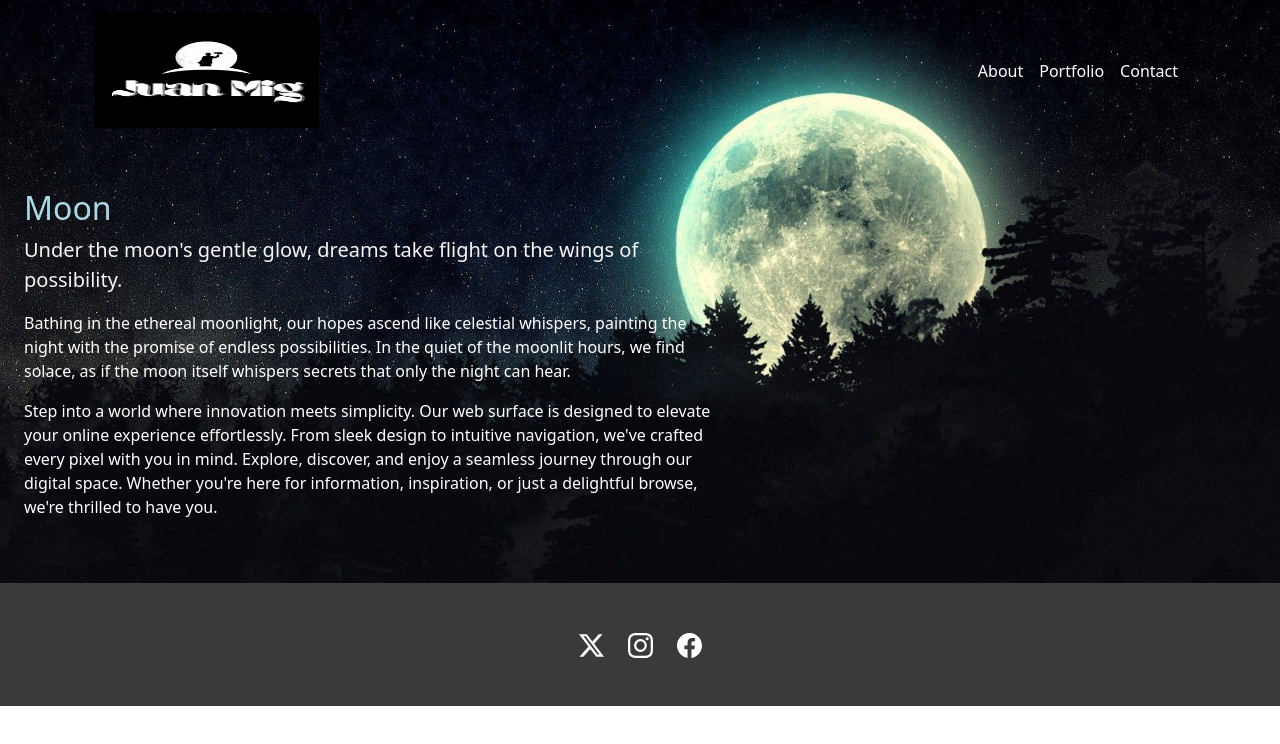
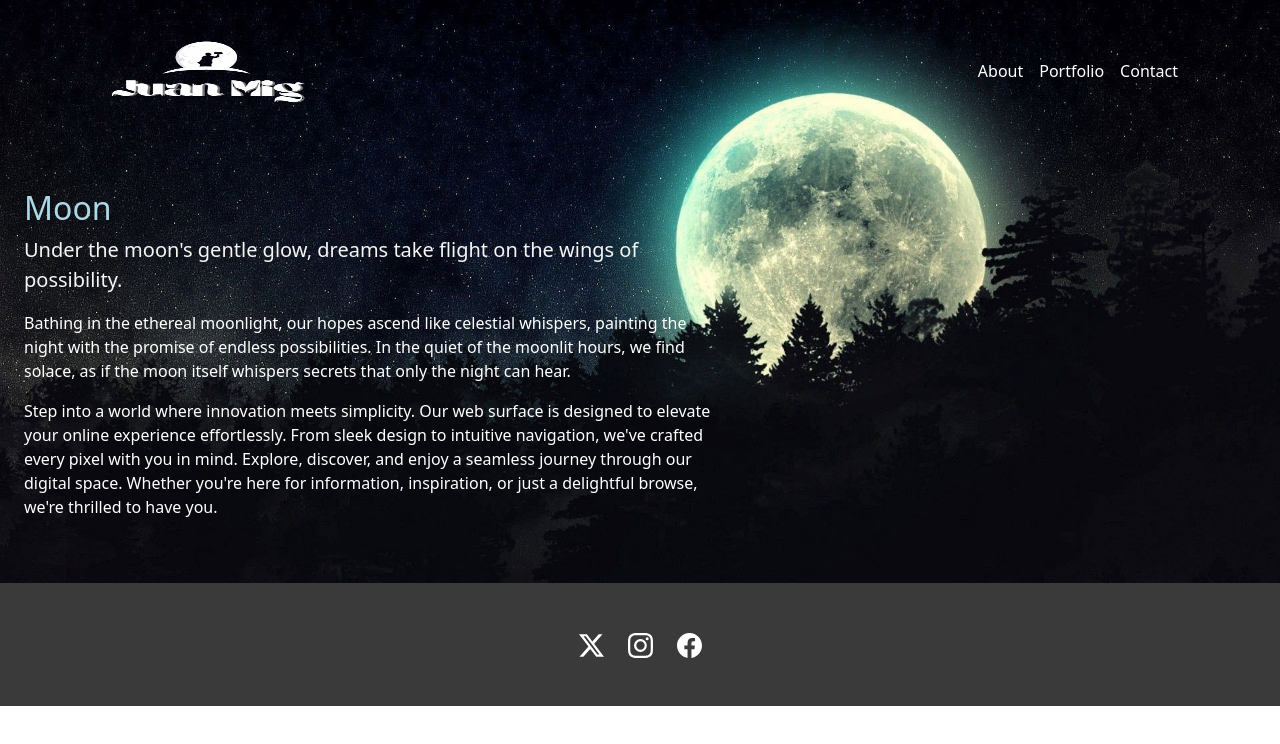
Before and after one commit to Juanmiguel102902/PortfolioWebpage, a plain HTML site: page index.html in a window 1280 px wide. Drawn offline with nearby package versions, Linux system fonts and the light colour scheme.

Commit message:
Update index.html

```diff
--- a/index.html
+++ b/index.html
@@ -40,7 +40,7 @@ crossorigin="anonymous">
 
 <a class="navbar-brand" href="index.html">
 
-<img src="4.png" width="225" height="115" alt="logo for Juan Migs">
+<img src="4-removebg-preview.png" width="225" height="115" alt="logo for Juan Migs">
 
 <span class="d-none">Jon Smith Designs</span>
 
```
